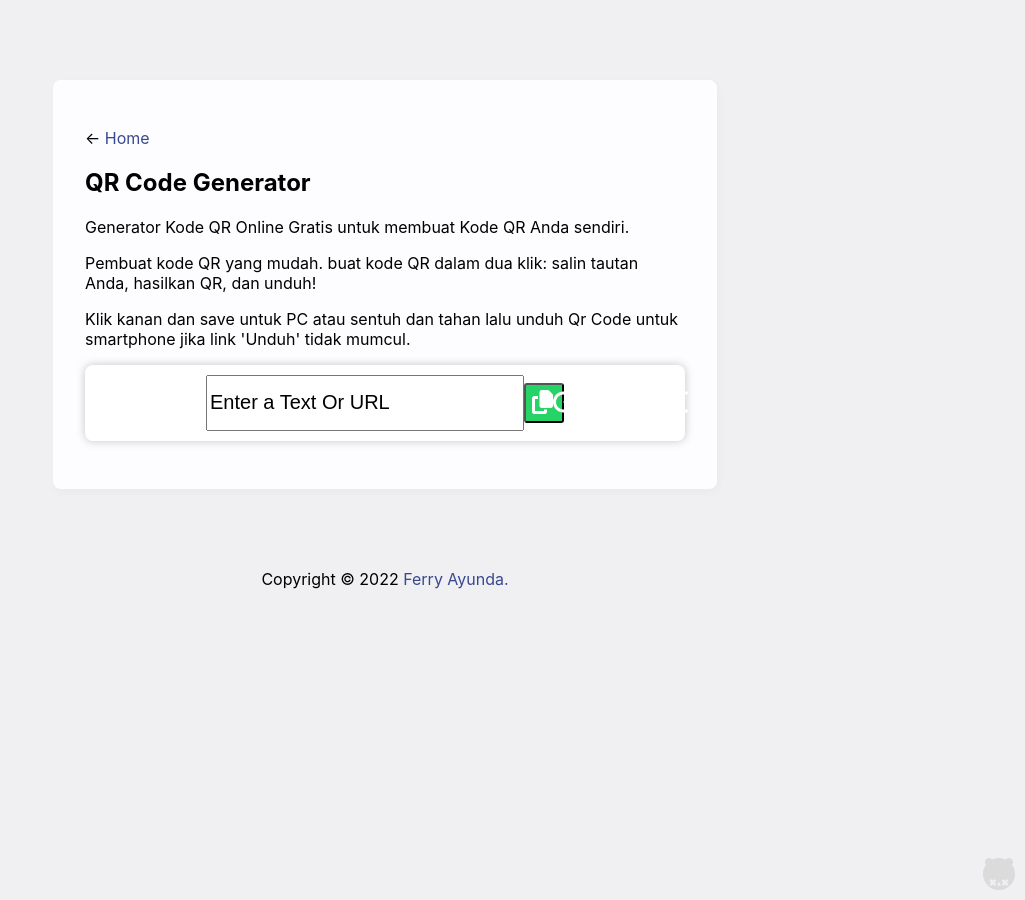
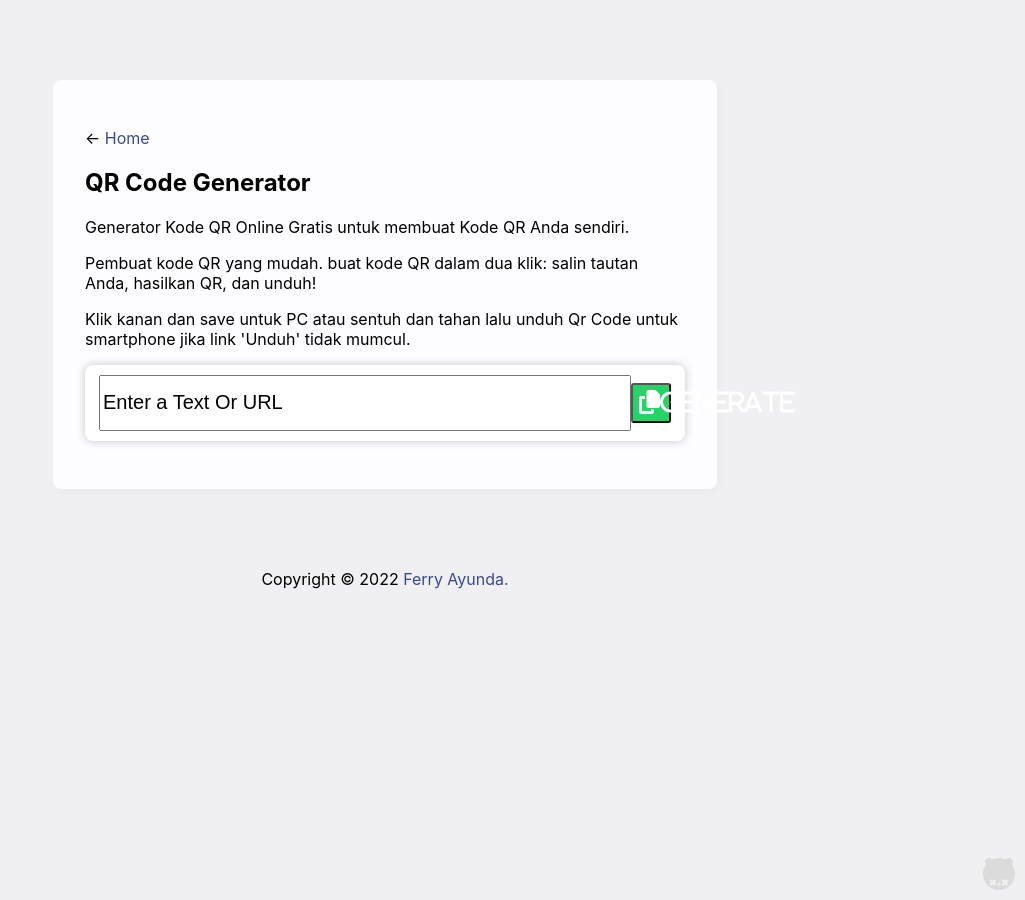
Before and after one commit to susahcebok/blog, a Jekyll site: the page built from _posts/2022-10-29-qrcode.html, in a window 1280 px wide. Shown: the whole page, without its empty margins (255-1280 px from the left). Built offline with Jekyll 4.4.1, drawn with Linux system fonts in a browser that asks for light colours; nearby versions of some CDN libraries.

Commit message:
Update custom.css

```diff
--- a/assets/css/custom.css
+++ b/assets/css/custom.css
@@ -115,7 +115,7 @@
 }
 
 .box input {
-    width: 300px;
+    width: 100%;
     height: 50px;
     font-size: 20px;
     font-weight: 500;
```
